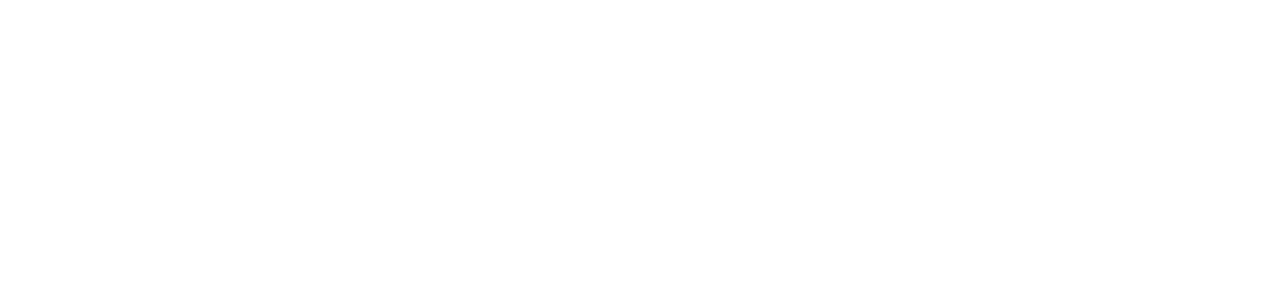
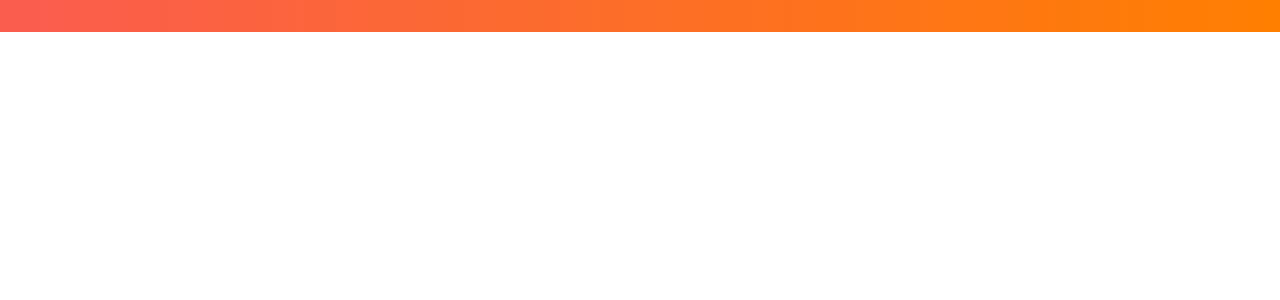
Before and after one commit to JOKOJOKO405/original-app, a Nuxt app: page / in a window 1280 px wide. Shown: the top 300 px of the page. Built offline with nearby package versions, Linux system fonts and the light colour scheme.

Commit message:
Add headerインポート

```diff
--- a/layouts/default.vue
+++ b/layouts/default.vue
@@ -1,10 +1,22 @@
 <template>
   <v-app>
-    <Nuxt />
+    <v-content>
+      <Header />
+      <Nuxt />
+    </v-content>
   </v-app>
 </template>
 
-<style>
+<script>
+import Header from '~/components/Header'
+export default {
+  components: {
+    Header,
+  },
+}
+</script>
+
+<style lang="scss">
 *,
 *::before,
 *::after {
```
